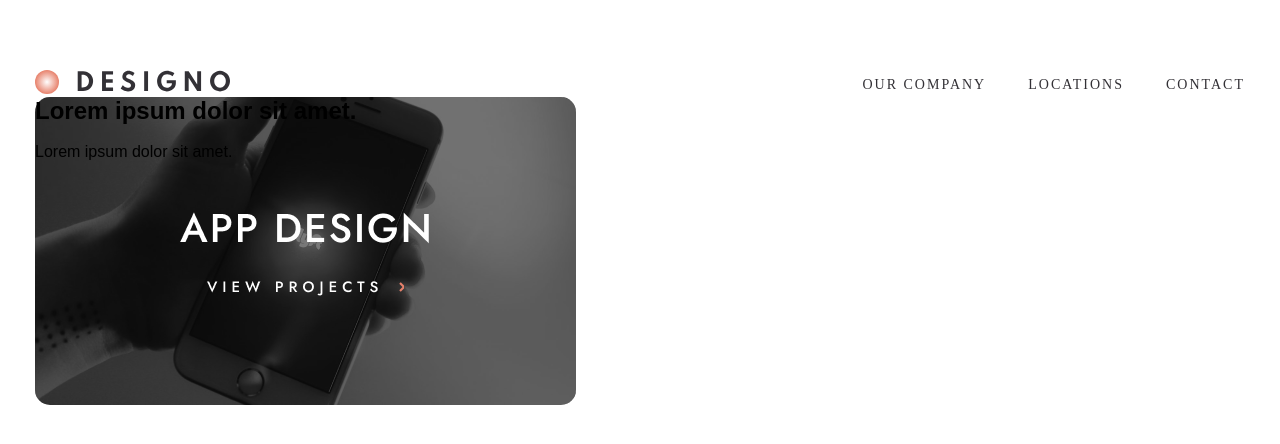
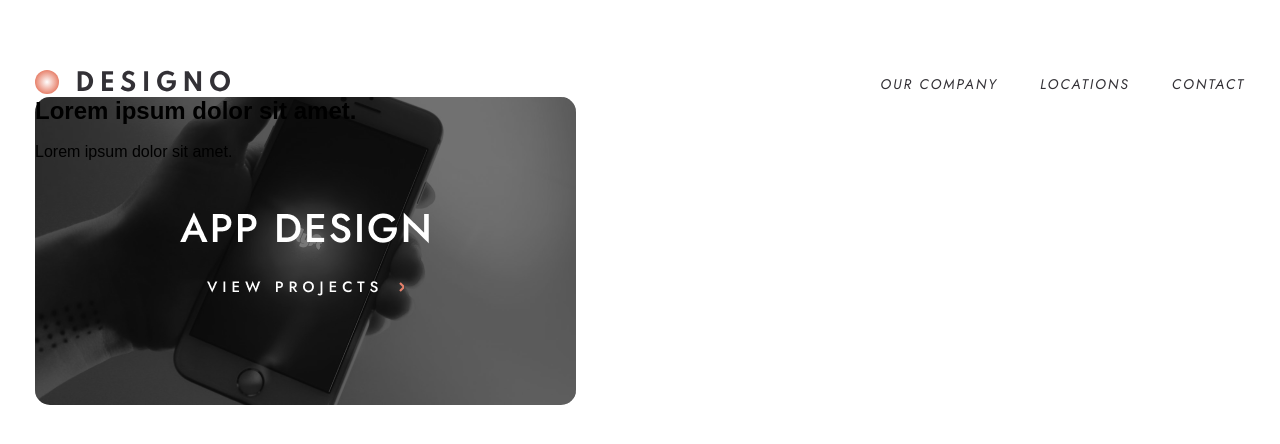
Before and after one commit to abdullox0900/designo, a React (Vite) app: page / in a window 1280 px wide. Shown: the top 444 px of the page. Built offline with nearby package versions, Linux system fonts and the light colour scheme.

Commit message:
new pull

```diff
--- a/src/App.css
+++ b/src/App.css
@@ -1,3 +1,14 @@
+@font-face {
+  font-family: 'Jost';
+  src: url(./assets/fonts/jost400.ttf);
+  font-weight: 400;
+}
+@font-face {
+  font-family: 'Jost';
+  src: url(./assets/fonts/jost500.ttf);
+  font-weight: 500;
+}
+
 * {
   margin: 0;
   padding: 0;
```
Also changed, not shown: src/assets/fonts/jost400.ttf (added), src/assets/fonts/jost500.ttf (added).
